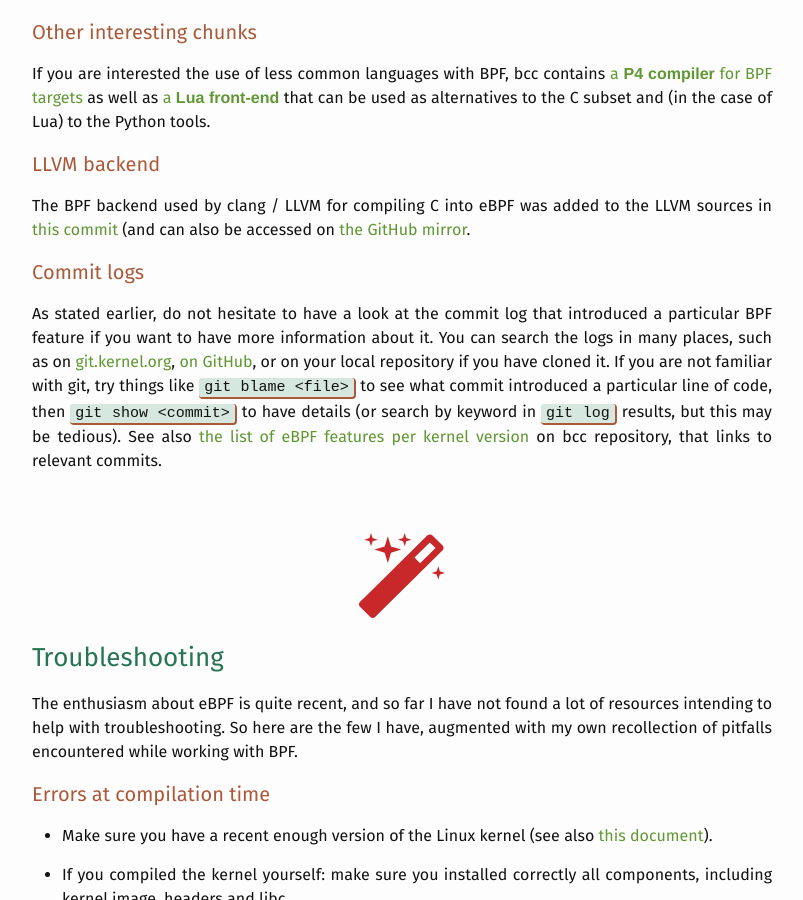
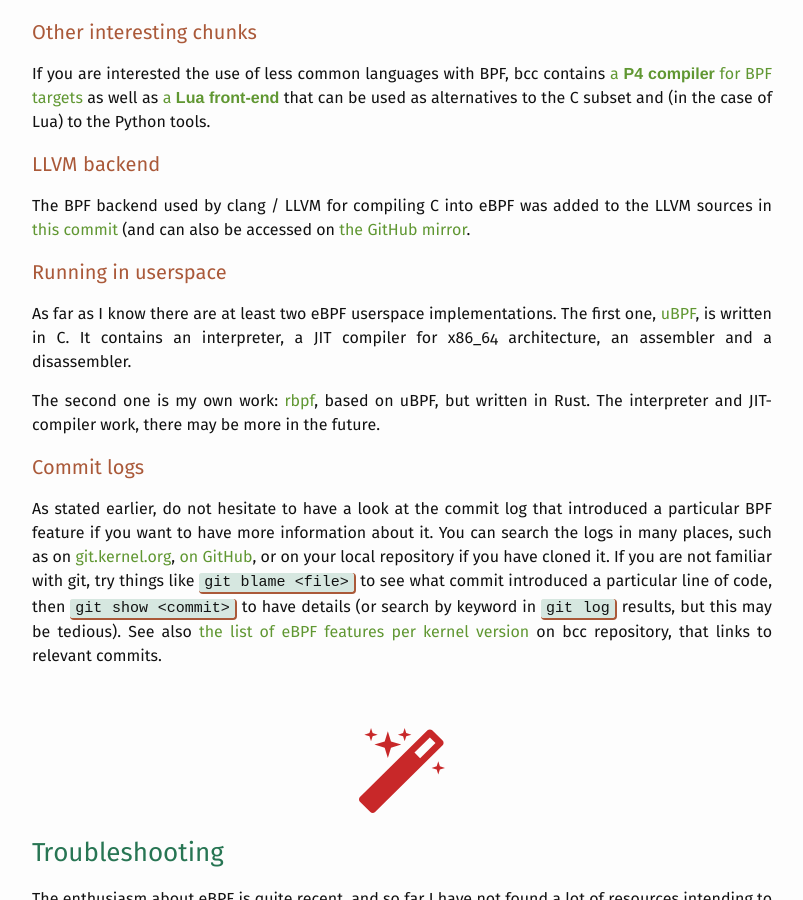
Before and after one commit to qmonnet/whirl-offload, a Jekyll site: the page built from _posts/2016-09-01-dive-into-bpf.md, in a window 1280 px wide and 900 px high, scrolled down 10535 px. Shown: the whole window, without its empty margins (238-1041 px from the left). Built offline with Jekyll 4.4.1, drawn with Linux system fonts in a browser that asks for light colours; some web fonts are replaced; some of the changed text lies outside the part shown.

Commit message:
posts/BPF_resources: add links to uBPF, rbpf, and Cilium's bpf-map

```diff
--- a/_posts/2016-09-01-dive-into-bpf.md
+++ b/_posts/2016-09-01-dive-into-bpf.md
@@ -626,6 +626,17 @@ LLVM sources in
 (and can also be accessed on
 [the GitHub mirror](https://github.com/llvm-mirror/llvm/commit/4fe85c75482f9d11c5a1f92a1863ce30afad8d0d).
 
+### Running in userspace
+
+As far as I know there are at least two eBPF userspace implementations. The
+first one, [uBPF](https://github.com/iovisor/ubpf/), is written in C. It
+contains an interpreter, a JIT compiler for x86_64 architecture, an assembler
+and a disassembler.
+
+The second one is my own work: [rbpf](https://github.com/qmonnet/rbpf), based
+on uBPF, but written in Rust. The interpreter and JIT-compiler work, there may
+be more in the future.
+
 ### Commit logs
 
 As stated earlier, do not hesitate to have a look at the commit log that
@@ -732,6 +743,11 @@ BPF.
 
       $ llvm-objdump -S -no-show-raw-insn bpf_program.o
 
+* Working with maps? You want to have a look at
+  [bpf-map](https://github.com/cilium/bpf-map), a very userful tool in Go
+  created for the Cilium project, that can be used to dump the contents of
+  kernel eBPF maps.
+
 * There is an old
   [`bpf` tag on **StackOverflow**](https://stackoverflow.com/questions/tagged/bpf),
   but as of this writing it has been hardly used—ever (and there is nearly
```
Also changed, not shown: other parts of _posts/2016-09-01-dive-into-bpf.md (+1 -1 lines).
